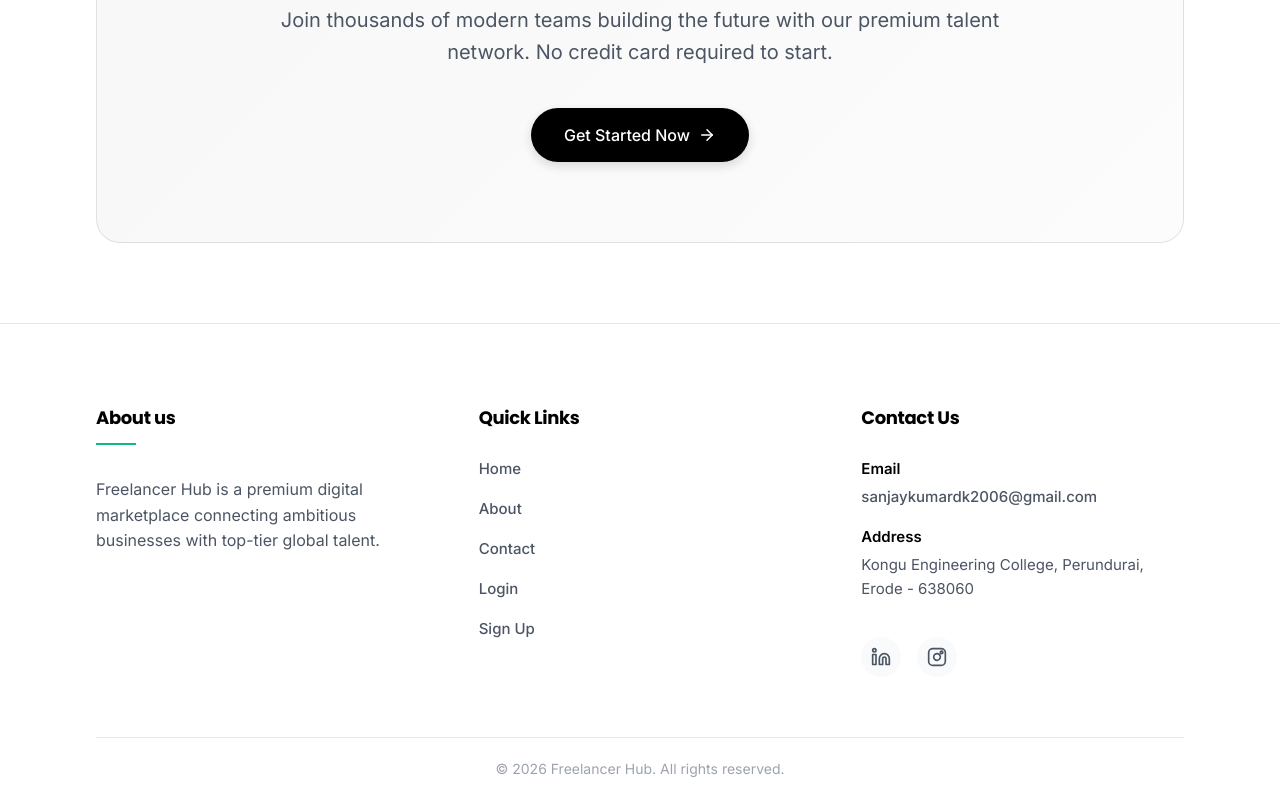
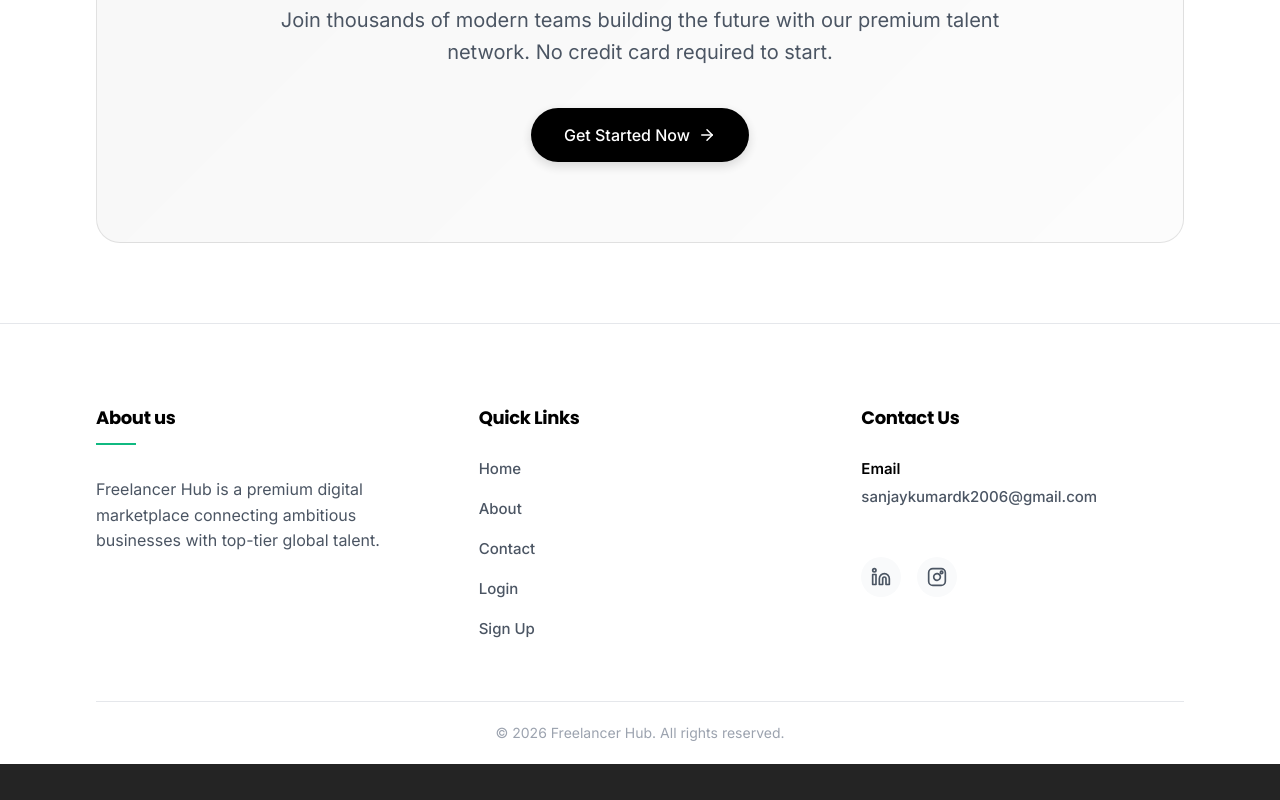
Before and after one commit to sanjaykumardk2006/FSD, a React (Vite) app in the folder client/: page / in a window 1280 px wide. Shown: the part 6910-7710 px from the top of the page. After the commit the page ends 7674 px from the top, so only its background shows below. Built offline with nearby package versions, Linux system fonts and the light colour scheme; no server answers.

Commit message:
comitted

```diff
--- a/client/src/components/Footer.jsx
+++ b/client/src/components/Footer.jsx
@@ -33,11 +33,6 @@ export const Footer = () => {
                   sanjaykumardk2006@gmail.com
                 </a>
               </p>
-              <p>
-                <strong style={{ display: 'block', marginBottom: '4px', color: 'var(--text-primary)' }}>Address</strong>
-                Kongu Engineering College, Perundurai,<br />
-                Erode - 638060
-              </p>
             </div>
             <div className="social-links" style={{ marginTop: '20px' }}>
               <a href="https://linkedin.com" target="_blank" rel="noopener noreferrer" title="LinkedIn">
```
